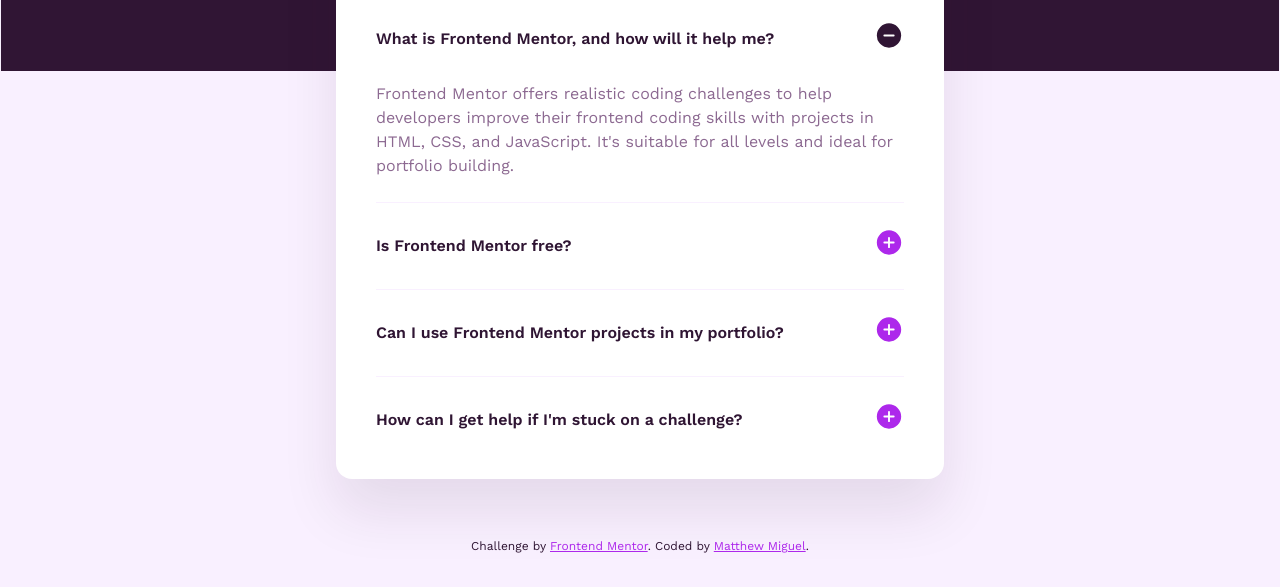
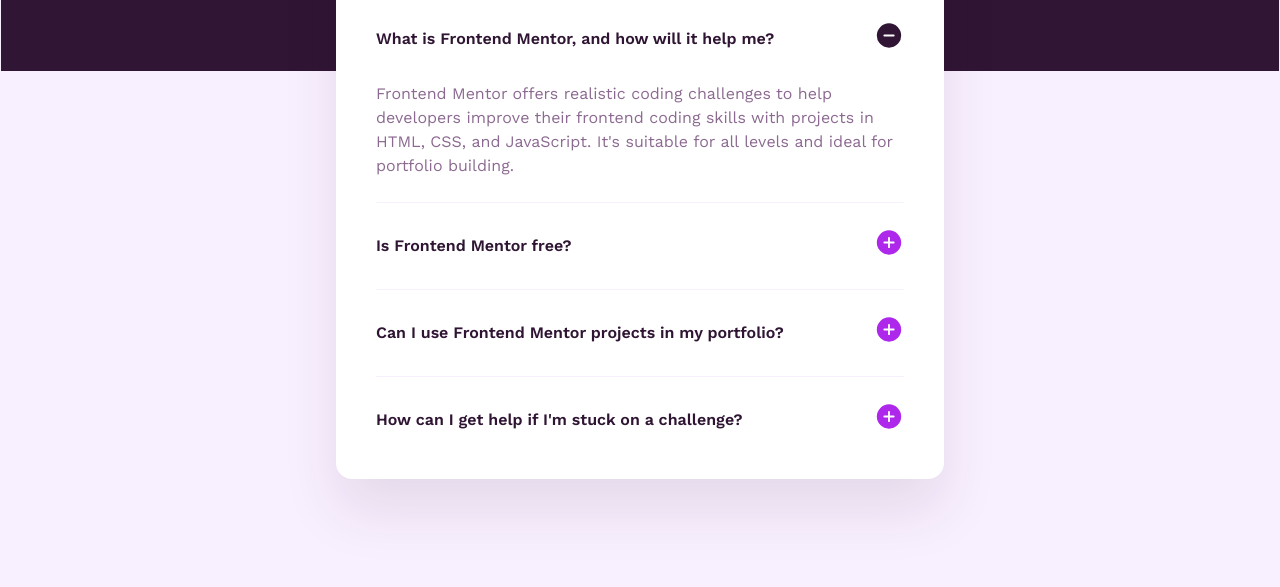
Before and after one commit to MattJM1007/faq-accordian, a plain HTML site: page index.html in a window 1280 px wide. Shown: the part 213-800 px from the top of the page. Drawn offline with Linux system fonts and the light colour scheme.

Commit message:
updated readme

```diff
--- a/index.html
+++ b/index.html
@@ -1,4 +1,4 @@
-<!DOCTYPE html>
+<!doctype html>
 <html lang="en">
   <head>
     <meta charset="UTF-8" />
@@ -39,10 +39,5 @@
         </details>
       </section>
     </main>
-
-    <footer class="attribution">
-      Challenge by
-      <a href="https://www.frontendmentor.io?ref=challenge" target="_blank">Frontend Mentor</a>. Coded by <a href="https://www.frontendmentor.io/profile/MattJM1007">Matthew Miguel</a>.
-    </footer>
   </body>
 </html>
--- a/style.css
+++ b/style.css
@@ -241,14 +241,3 @@
 /* ******** BLOCK STYLE ******** */
 
 /* ******** EXCEPTIONS ******** */
-.attribution {
-  font-size: 0.75rem;
-  text-align: center;
-  position: absolute;
-  bottom: 2rem;
-  right: 0;
-  left: 0;
-}
-.attribution a {
-  color: var(--clr-accent-1);
-}
```
Also changed, not shown: faq-desktop.png (added), screenshot.png (deleted), 2 other files.
